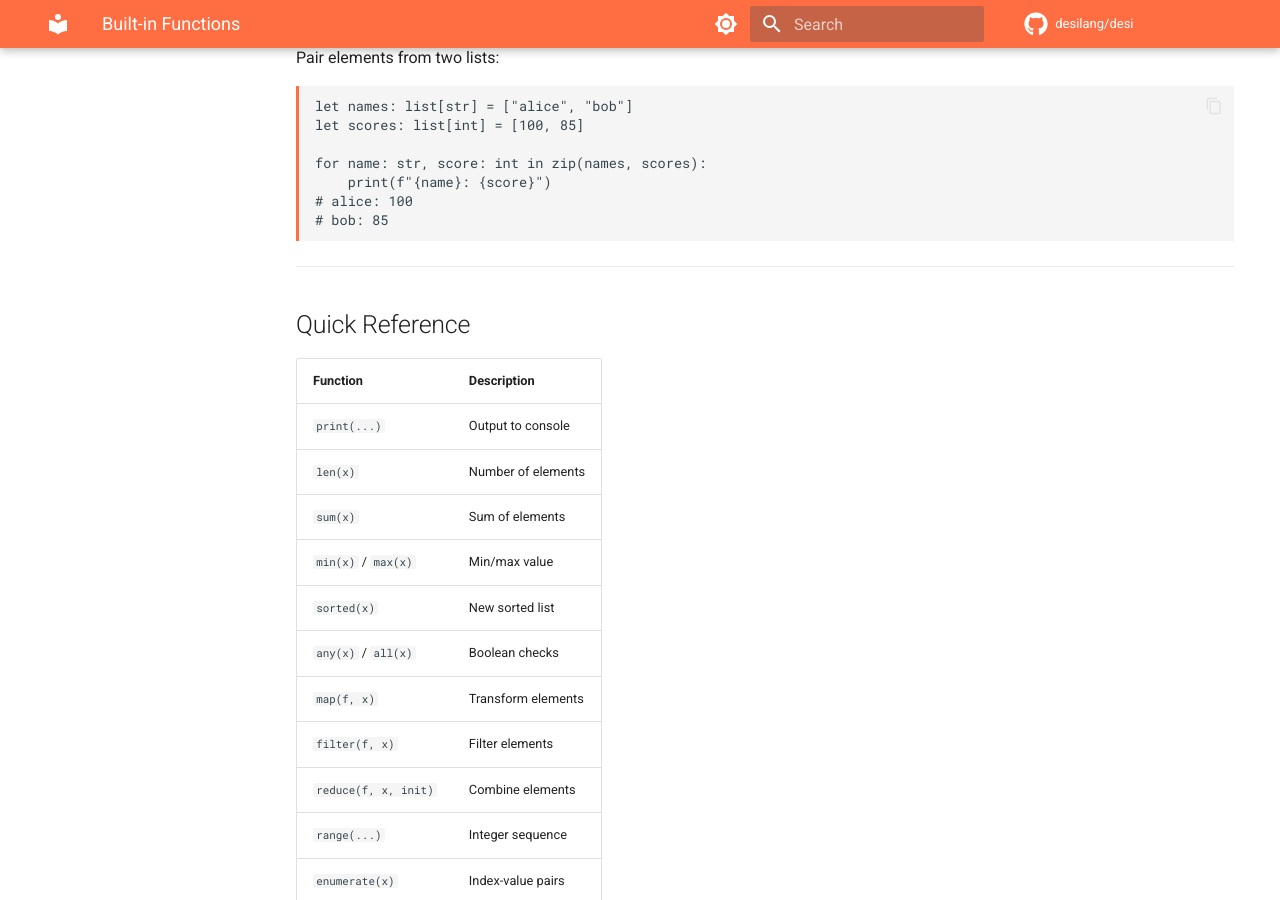
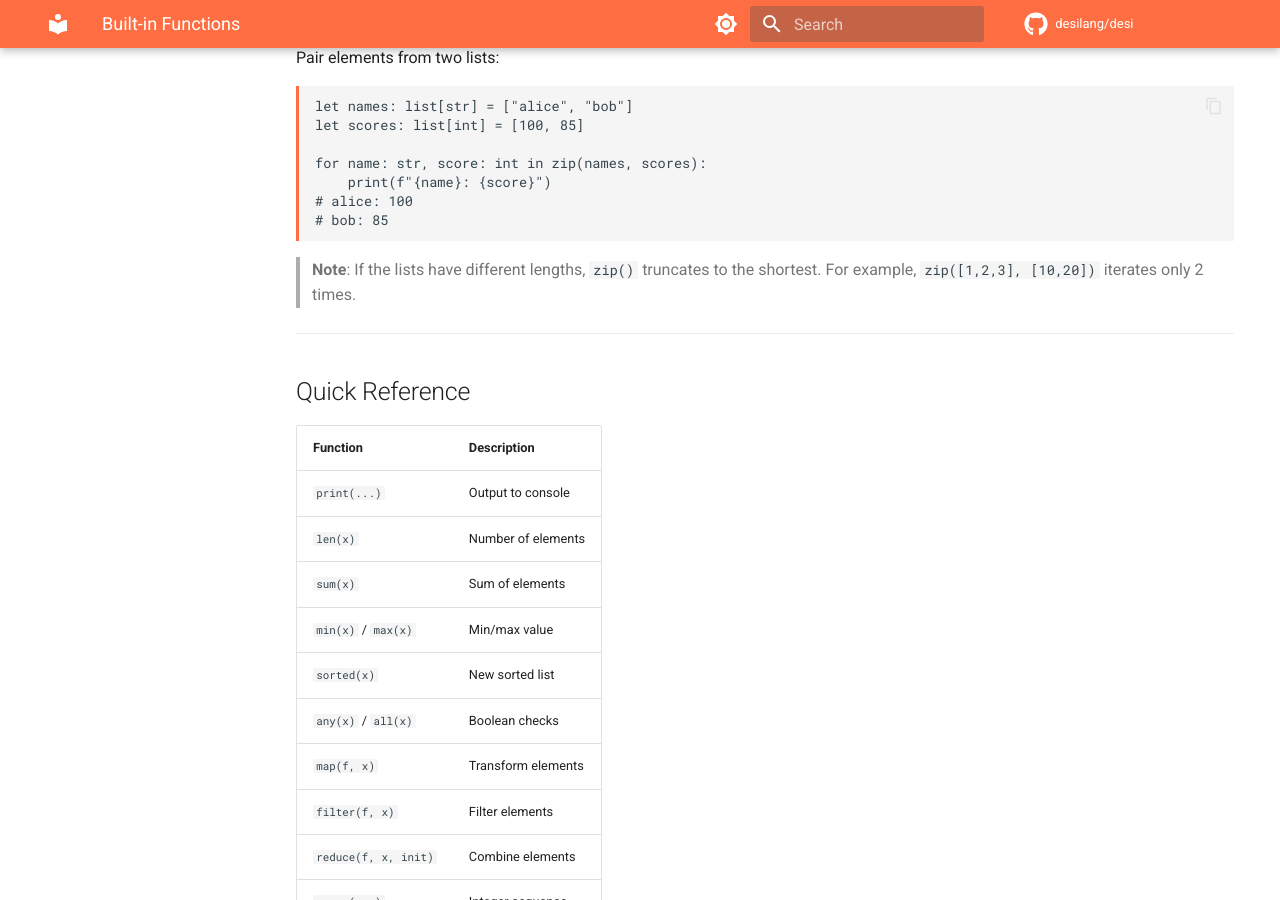
Before and after one commit to desilang/desi, an MkDocs documentation site: the page built from book/docs/language/builtins.md, in a window 1280 px wide and 900 px high, scrolled down 5800 px. Built offline with MkDocs 1.6.1 and Material for MkDocs 9.7.7, drawn with Linux system fonts in a browser that asks for light colours; comment, search, counter and statistics services are not loaded; the version menu is left out.

Commit message:
Add zip() truncation behavior note to learner docs
Note: zip() truncates to shortest list length (Python behavior).
Contributor docs already had this note at line 364.

````diff
--- a/book/docs/language/builtins.md
+++ b/book/docs/language/builtins.md
@@ -291,6 +291,9 @@ for name: str, score: int in zip(names, scores):
 # bob: 85
 ```
 
+> **Note**: If the lists have different lengths, `zip()` truncates to the shortest.
+> For example, `zip([1,2,3], [10,20])` iterates only 2 times.
+
 ---
 
 ## Quick Reference
````
